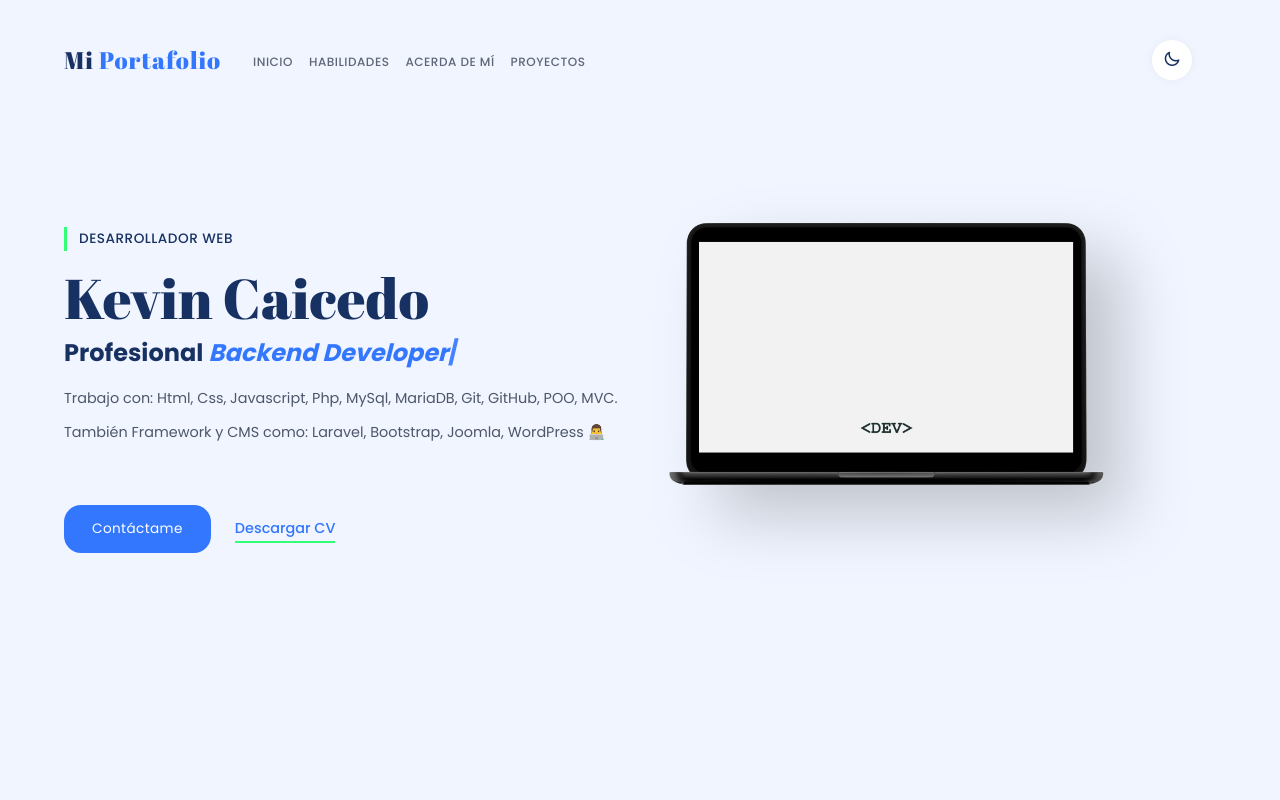
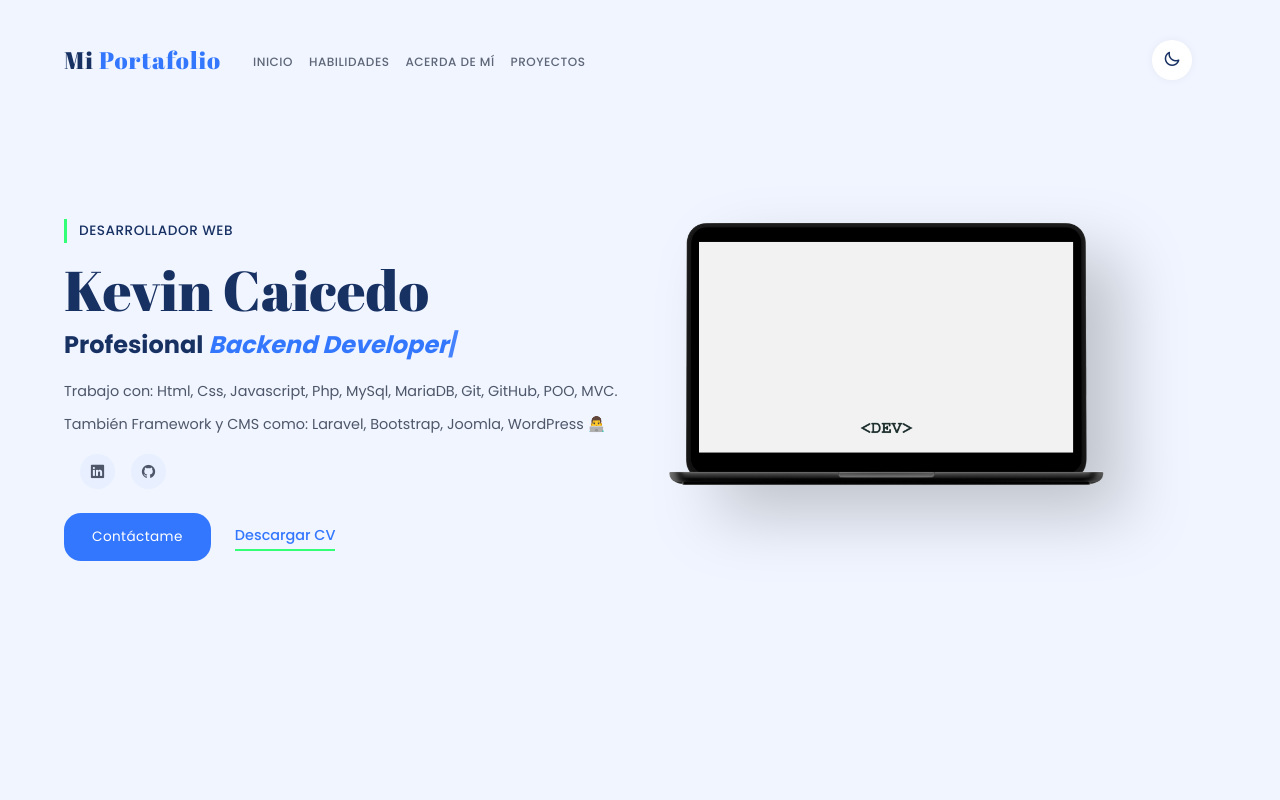
Before and after one commit to kevincaicedo2020/portafolio, a plain HTML site: page index.html in a window 1280 px wide. Shown: the top 800 px of the page. Drawn offline with nearby package versions, Linux system fonts and the light colour scheme.

Commit message:
actualizado

```diff
--- a/css/style.css
+++ b/css/style.css
@@ -248,6 +248,11 @@ body.open .hamburger .bar:last-child{
     color: var(--main-color-1);
     font-family: 'Poppins', sans-serif;
 }
+.showcase-info .social-media{
+    display: flex;
+    align-items: center;
+    justify-content: left;
+}
 .showcase_area .container{
     display: grid;
     grid-template-columns: 1fr 550px;
@@ -265,7 +270,7 @@ body.open .hamburger .bar:last-child{
     margin: 0.8rem 0;
 }
 .cta{
-    margin-top: 3.5rem;
+    margin-top: 1.5rem;
     display: flex;
     align-items: center;
 }
@@ -974,4 +979,7 @@ footer .social-media{
         margin-bottom: 210px;
         column-gap: 0.5rem;
     }
+    .showcase-info .social-media{
+        justify-content: center;
+    }
 }
--- a/index.html
+++ b/index.html
@@ -5,6 +5,11 @@
     <meta http-equiv="X-UA-Compatible" content="IE=edge">
     <meta name="viewport" content="width=device-width, initial-scale=1.0">
     <title>Kevin Caicedo</title>
+    <meta name="description" content="Bienvenido a mi sitio web. Soy Kevin Caicedo un Programador/Desarrollador de Software experimentado en crear aplicaciones web probando distintas herramientas para la solución de problemas. Siempre dispuesto a aprender nuevas herramientas y soluciones para ser el mejor en lo que amo. 👨‍💻">
+    <meta name="language" content="Spanish">
+    <meta name="author" content="Kevin Caicedo">
+    <meta name="keywords" content="portafolio, desarrollo, web, backend, frontend, fullstack, tecnologia, movil">
+    <meta name="robots" content="noindex, nofollow">
     <!-- Este es de la pagina para hacer scroll -->
     <script src="https://unpkg.com/scrollreveal"></script>
     <link rel="stylesheet" href="https://unicons.iconscout.com/release/v4.0.0/css/line.css">
@@ -47,6 +52,18 @@
                     <h1 class="heading">Kevin Caicedo</h1>
                         <h2 class="titulo">Profesional <span class="typed"></span></h2>
                         <p class="text">Trabajo con: Html, Css, Javascript, Php, MySql, MariaDB, Git, GitHub, POO, MVC. También Framework y CMS como: Laravel, Bootstrap, Joomla, WordPress 👨‍💻</p>
+                        <ul class="social-media">
+                            <li>
+                                <a href="https://www.linkedin.com/in/kevin-caicedo-969b89201/" target="_blank" class="social-link">
+                                    <i class="uil uil-linkedin"></i>
+                                </a>
+                            </li>
+                            <li>
+                                <a href="https://github.com/kevincaicedo2020" class="social-link" target="_blank">
+                                    <i class="uil uil-github"></i>
+                                </a>
+                            </li>
+                        </ul>
                     <div class="cta">
                         <a href="https://wa.me/message/LJRBQ4HZZY4SM1" target="_blank" class="btn">Contáctame</a>
                         <a href="./assets/CV_KevinCaicedo.pdf" class="btn secondary-btn">Descargar CV</a>
```
Also changed, not shown: assets/kevincaicedo.png (added).
